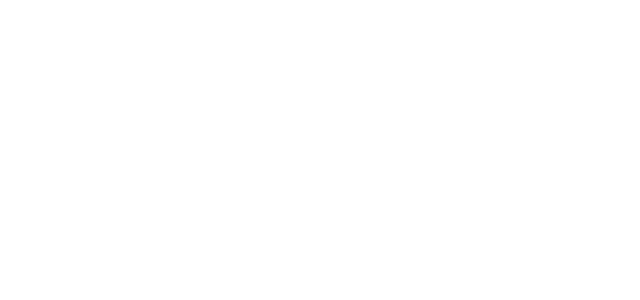
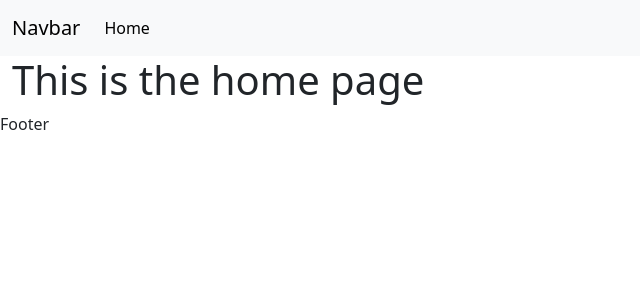
Before and after one commit to Dark-rambler/Vue-implementation, a Vue app: page / in a window 1280 px wide. Shown: the top 300 px of the page, without its empty margins (0-640 px from the left). Built offline with nearby package versions, Linux system fonts and the light colour scheme.

Commit message:
agrega header y footer a las rutas e implementa bootstrap

```diff
--- a/package.json
+++ b/package.json
@@ -13,6 +13,7 @@
     "format": "prettier --write src/"
   },
   "dependencies": {
+    "bootstrap": "^5.3.3",
     "vue": "^3.5.13",
     "vue-router": "^4.5.0"
   },
--- a/src/App.vue
+++ b/src/App.vue
@@ -1,21 +1,18 @@
 <script setup lang="ts">
+import AppNavbar from "./components/AppNavbar.vue"
+import AppFooter from "./components/AppFooter.vue"
 // import { RouterLink, RouterView } from 'vue-router'
 </script>
 
 <template>
-  <header>
-
-    <div class="">
-      <nav>
-        <!-- <RouterLink to="/">Home</RouterLink>
-        <RouterLink to="/about">About</RouterLink> -->
-      </nav>
+  <AppNavbar />
+  <main>
+    <div class="container-fluid">
+    <RouterView />
     </div>
-  </header>
-
+    <AppFooter />
+  </main>
   <!-- <RouterView /> -->
 </template>
 
-<style scoped>
-
-</style>
+<style scoped></style>
--- /dev/null
+++ b/src/components/AppFooter.vue
@@ -0,0 +1,6 @@
+<template>
+  Footer
+</template>
+<script setup lang="ts">
+
+</script>
--- a/src/components/AppNavbar.vue
+++ b/src/components/AppNavbar.vue
@@ -1,15 +1,22 @@
 <template>
-  <nav>
-    <ul>
-      <li>
-        <RouterLink to="/">Home</RouterLink>
-      </li>
-    </ul>
+  <nav class="navbar navbar-expand-lg bg-body-tertiary">
+    <div class="container-fluid">
+      <a class="navbar-brand" href="#">Navbar</a>
+      <button class="navbar-toggler" type="button" data-bs-toggle="collapse" data-bs-target="#navbarNav"
+        aria-controls="navbarNav" aria-expanded="false" aria-label="Toggle navigation">
+        <span class="navbar-toggler-icon"></span>
+      </button>
+      <div class="collapse navbar-collapse" id="navbarNav">
+        <ul class="navbar-nav">
+          <li class="nav-item">
+            <RouterLink to="/" class="nav-link active" aria-current="page" href="#">Home</RouterLink>
+          </li>
+        </ul>
+      </div>
+    </div>
   </nav>
+</template>
 
-  <script setup lang="ts">
+<script setup lang="ts">
 import { RouterLink } from 'vue-router';
-export default {
-  name: 'Navbar',
-};
 </script>
--- a/src/main.ts
+++ b/src/main.ts
@@ -1,4 +1,6 @@
 // import './assets/main.css'
+import 'bootstrap/dist/css/bootstrap.min.css'; // Importa el CSS de Bootstrap
+import 'bootstrap/dist/js/bootstrap.bundle.min.js'; // Importa el JS de Bootstrap
 
 import { createApp } from 'vue'
 import App from './App.vue'
--- a/src/views/HomeView.vue
+++ b/src/views/HomeView.vue
@@ -3,5 +3,6 @@
 
 <template>
   <main>
+    <h1>This is the home page</h1>
   </main>
 </template>
```
Also changed, not shown: 1 other file (tests, documents, lock files or other folders).
